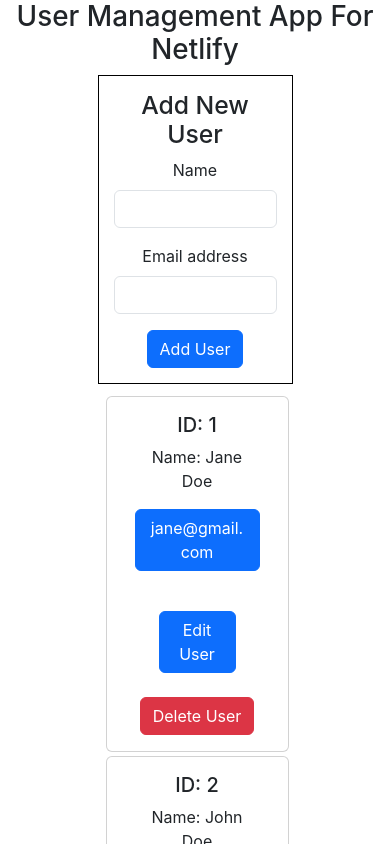
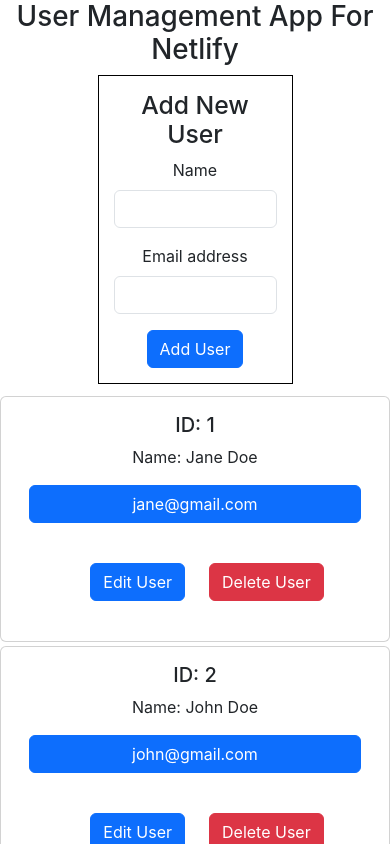
Before and after one commit to DrongLMM/user-management-netlify, a React (Create React App) app: page / in a window 390 px wide. Shown: the top 844 px of the page. Built offline with nearby package versions, Linux system fonts and the light colour scheme.

Commit message:
responsive final

```diff
--- a/src/App.css
+++ b/src/App.css
@@ -36,9 +36,3 @@
     transform: rotate(360deg);
   }
 }
-
-@media screen and (max-width: 600px) {
-  .row {
-    margin: 0 25%;
-  }
-}
--- a/src/componets/User.js
+++ b/src/componets/User.js
@@ -15,7 +15,7 @@ function User({ email, id, name, isEdit, setId }) {
   };
 
   return (
-    <div className="card" style={{ width: "17rem", margin: "2px" }}>
+    <div className="card col-sm-12 col-lg-4" style={{ margin: "2px" }}>
       <div className="card-body">
         <h5 className="card-title">ID: {id}</h5>
         <p className="card-text">Name: {name}</p>
--- a/src/componets/Users.js
+++ b/src/componets/Users.js
@@ -7,7 +7,7 @@ function Users({ isEdit, setId }) {
   const { state } = useUserContext();
   return (
     <div className="container ">
-      <div className="row">
+      <div className="row" style={{justifyContent: "center"}}>
         {state.users.map((user) => {
           return (
             <User
```
